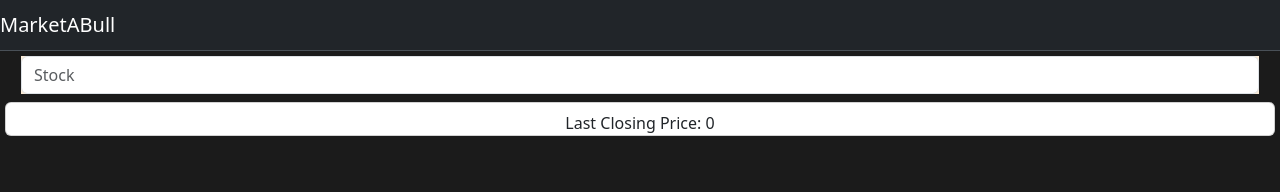
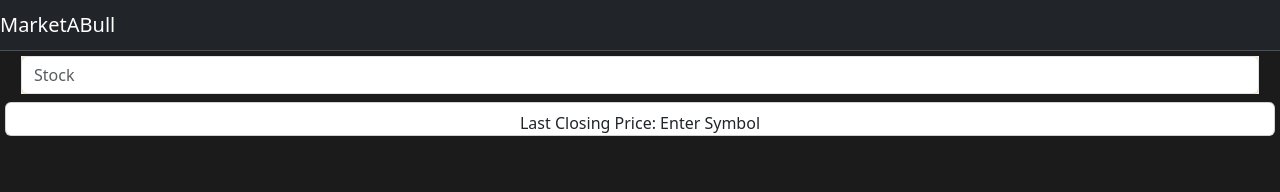
Before and after one commit to JosephRocha/amplify-vite-react-template, a React (Vite) app: page / in a window 1280 px wide. Shown: the top 192 px of the page. Built offline with nearby package versions, Linux system fonts and the light colour scheme; no server answers; what aws-amplify would draw is missing.

Commit message:
Third try

```diff
--- a/src/App.tsx
+++ b/src/App.tsx
@@ -1,12 +1,8 @@
-import { useEffect, useState } from "react";
-import type { Schema } from "../amplify/data/resource";
-import { generateClient } from "aws-amplify/data";
-
-const client = generateClient<Schema>();
+import {  useState } from "react";
 
 function App() {
 
-  const [StockPrice, setStockPrice] = useState(0);
+  const [StockPrice, setStockPrice] = useState("Enter Symbol");
   const [Ticker, setTicker] = useState("");
 
   function GetTicker() {
```
